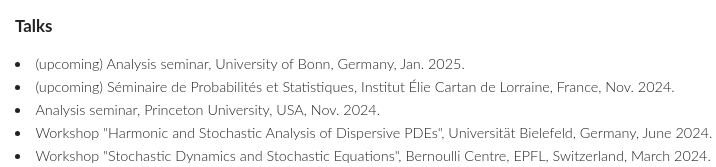
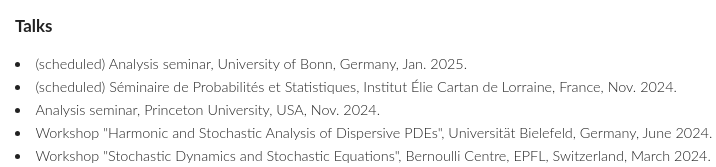
Before and after one commit to younes-zine/younes-zine.github.io, a plain HTML site: page index.html in a window 1280 px wide. Shown: the part 620-787 px from the top of the page, 425-1141 px from the left. Drawn offline with Linux system fonts and the light colour scheme.

Commit message:
Update index.html

```diff
--- a/index.html
+++ b/index.html
@@ -100,11 +100,11 @@
  <h3> Talks</h3>
 
 <li>
-(upcoming) Analysis seminar, University of Bonn, Germany, Jan. 2025.
+(scheduled) Analysis seminar, University of Bonn, Germany, Jan. 2025.
 </li>
 
 <li>
-(upcoming) Séminaire de Probabilités et Statistiques, Institut Élie Cartan de Lorraine, France, Nov. 2024.
+(scheduled) Séminaire de Probabilités et Statistiques, Institut Élie Cartan de Lorraine, France, Nov. 2024.
 </li>
 
 <li>
```
